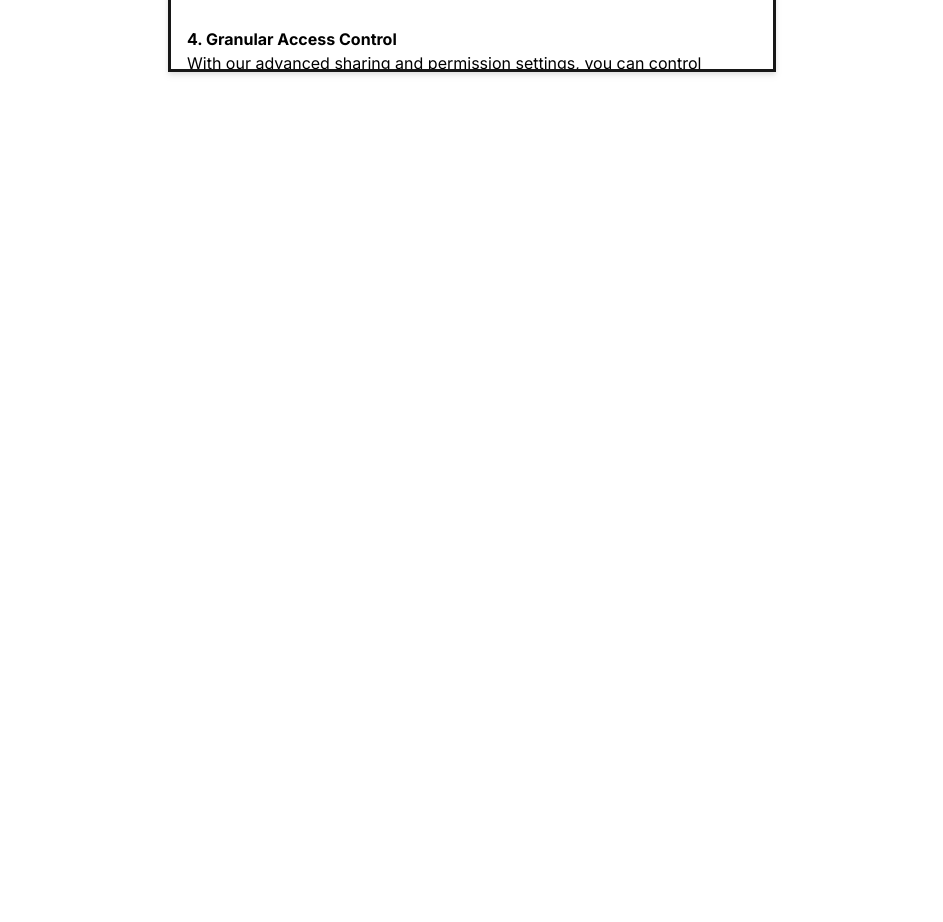
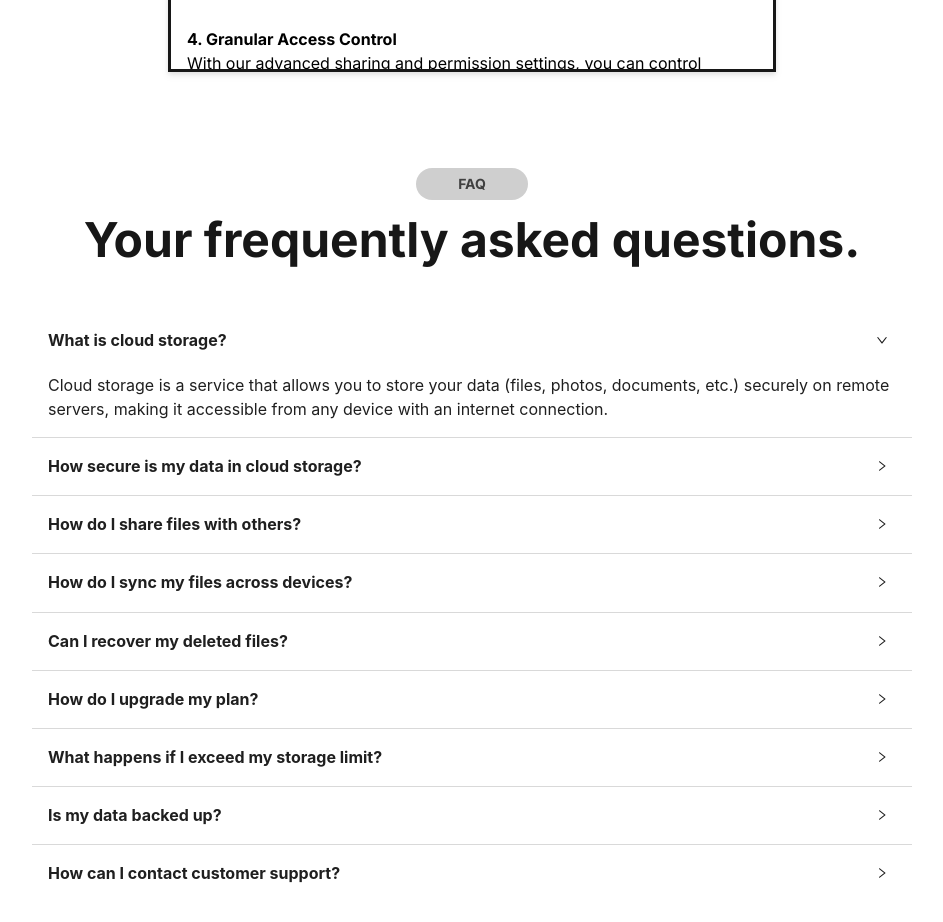
Before and after one commit to as9284/sky-cloud, a React (Vite) app: page / in a window 1280 px wide. Shown: the part 3080-4002 px from the top of the page, without its empty margins (168-1111 px from the left). Before the commit the page ends 3216 px from the top, so only its background shows below. Built offline with nearby package versions, Linux system fonts and the light colour scheme.

Commit message:
Finalize faq section

```diff
--- a/package.json
+++ b/package.json
@@ -10,6 +10,7 @@
     "preview": "vite preview"
   },
   "dependencies": {
+    "antd": "^5.21.6",
     "react": "^18.3.1",
     "react-dom": "^18.3.1",
     "react-icons": "^5.3.0",
--- /dev/null
+++ b/src/components/Faq.jsx
@@ -0,0 +1,45 @@
+import React from "react";
+import { Collapse } from "antd";
+import { faqData } from "../constants/faqData";
+
+export const Faq = () => {
+  const items = faqData.map((faq) => ({
+    key: faq.key,
+    label: <span className="font-bold">{faq.question}</span>,
+    children: <p>{faq.answer}</p>,
+  }));
+
+  return (
+    <div className="relative w-full min-h-dvh m-auto bg-cover flex flex-col justify-center items-center select-none">
+      <div
+        style={{
+          backgroundColor: "#ffffff",
+          opacity: "0.4",
+          backgroundImage:
+            "radial-gradient(#000000 0.5px, transparent 0.5px), radial-gradient(#000000 0.5px, #ffffff 0.5px)",
+          backgroundSize: "20px 20px",
+          backgroundPosition: "0 0,10px 10px",
+        }}
+        className="absolute inset-0 w-full h-full z-0"
+      />
+      <div className="relative w-full flex flex-col justify-center items-center p-8 z-10">
+        <p className="feature-tag">FAQ</p>
+        <h2 className="w-full text-4xl md:text-5xl font-bold text-neutral-900 mb-4 md:mb-8 text-center">
+          Your frequently asked questions.
+        </h2>
+        <div className="w-full md:w-3/4 flex flex-col justify-center items-center p-4">
+          <Collapse
+            items={items}
+            defaultActiveKey={["1"]}
+            bordered={false}
+            className="w-full bg-transparent"
+            expandIconPosition="end"
+            size="large"
+          />
+        </div>
+      </div>
+    </div>
+  );
+};
+
+export default Faq;
--- /dev/null
+++ b/src/constants/faqData.js
@@ -0,0 +1,56 @@
+export const faqData = [
+  {
+    key: "1",
+    question: "What is cloud storage?",
+    answer:
+      "Cloud storage is a service that allows you to store your data (files, photos, documents, etc.) securely on remote servers, making it accessible from any device with an internet connection.",
+  },
+  {
+    key: "2",
+    question: "How secure is my data in cloud storage?",
+    answer:
+      "We use end-to-end encryption to ensure that your data is protected both in transit and at rest. Your files are only accessible by you, and we have a zero-knowledge policy, meaning we cannot access or view your files.",
+  },
+  {
+    key: "3",
+    question: "How do I share files with others?",
+    answer:
+      "You can easily share files by generating secure, shareable links. You can also set permissions to control who can view, edit, or download your files. Additionally, you can set expiration dates and password protect shared links for added security.",
+  },
+  {
+    key: "4",
+    question: "How do I sync my files across devices?",
+    answer:
+      "Our platform automatically syncs your files across all connected devices. Any changes made on one device will be instantly reflected on all others, ensuring you always have the latest version of your files.",
+  },
+  {
+    key: "5",
+    question: "Can I recover my deleted files?",
+    answer:
+      "Yes, you can recover files from the trash or your backup, depending on your plan. We also offer version history, so you can restore previous versions of files if needed.",
+  },
+  {
+    key: "6",
+    question: "How do I upgrade my plan?",
+    answer:
+      "To upgrade your plan, simply log in to your account, navigate to the billing section, and choose the plan you'd like to upgrade to. The process is quick and hassle-free.",
+  },
+  {
+    key: "7",
+    question: "What happens if I exceed my storage limit?",
+    answer:
+      "If you exceed your storage limit, you'll receive a notification and can either upgrade to a higher plan or manage your files by deleting unnecessary content. Additional storage options may also be available depending on your plan.",
+  },
+  {
+    key: "8",
+    question: "Is my data backed up?",
+    answer:
+      "Yes, we provide regular backups for all your files. Backup frequency depends on your plan, with higher-tier plans offering real-time backup options to ensure maximum protection of your data.",
+  },
+  {
+    key: "9",
+    question: "How can I contact customer support?",
+    answer:
+      "If you need assistance, you can reach out to our customer support team via email or live chat. We provide prompt and helpful support to resolve any issues you may encounter.",
+  },
+];
--- a/src/pages/Home.jsx
+++ b/src/pages/Home.jsx
@@ -4,6 +4,7 @@ import { Landing } from "../components/Landing";
 import { Features } from "../components/Features";
 import { Plans } from "../components/Plans";
 import { Privacy } from "../components/Privacy";
+import { Faq } from "../components/Faq";
 
 export const Home = () => {
   return (
@@ -12,6 +13,7 @@ export const Home = () => {
       <Features />
       <Plans />
       <Privacy />
+      <Faq />
     </>
   );
 };
```
Also changed, not shown: 1 other file (tests, documents, lock files or other folders).
